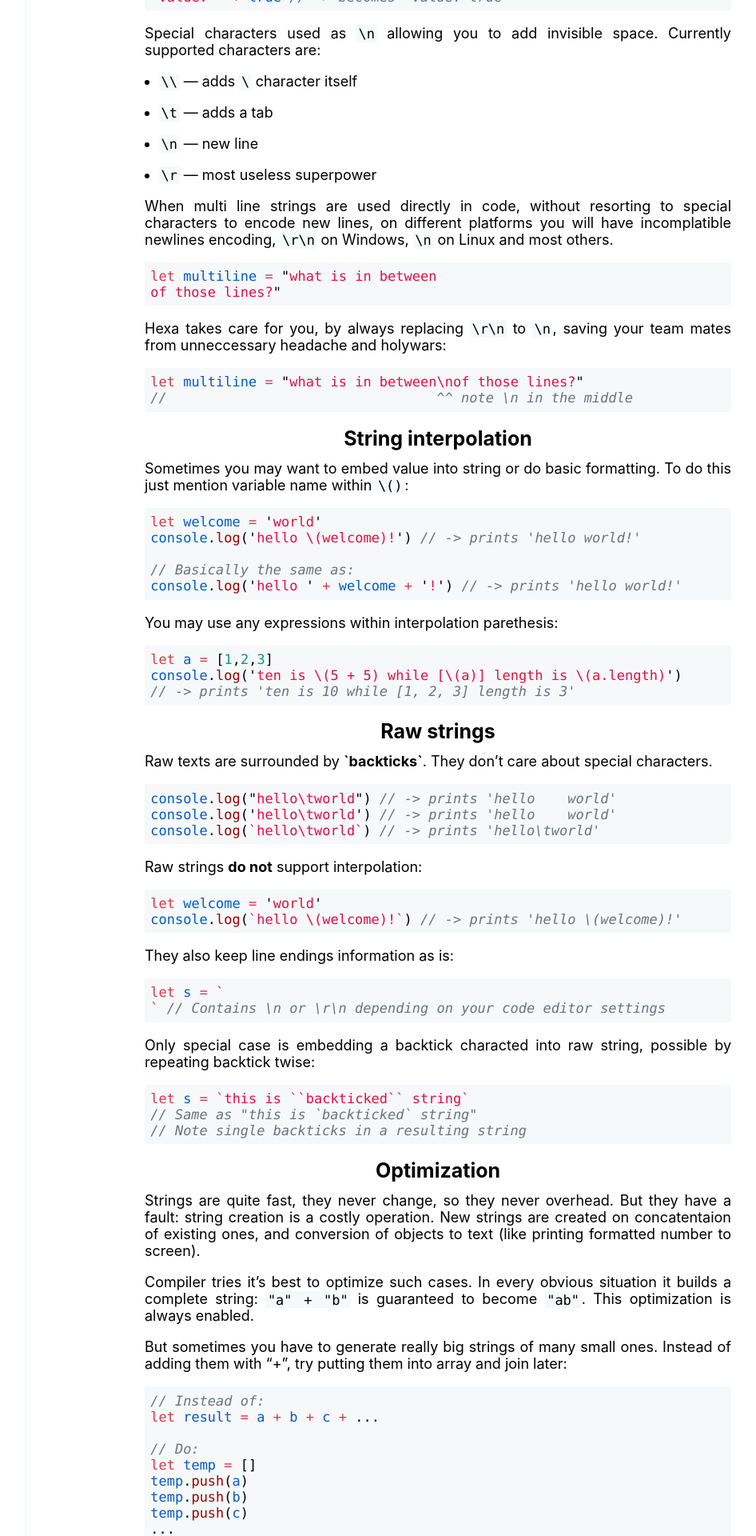
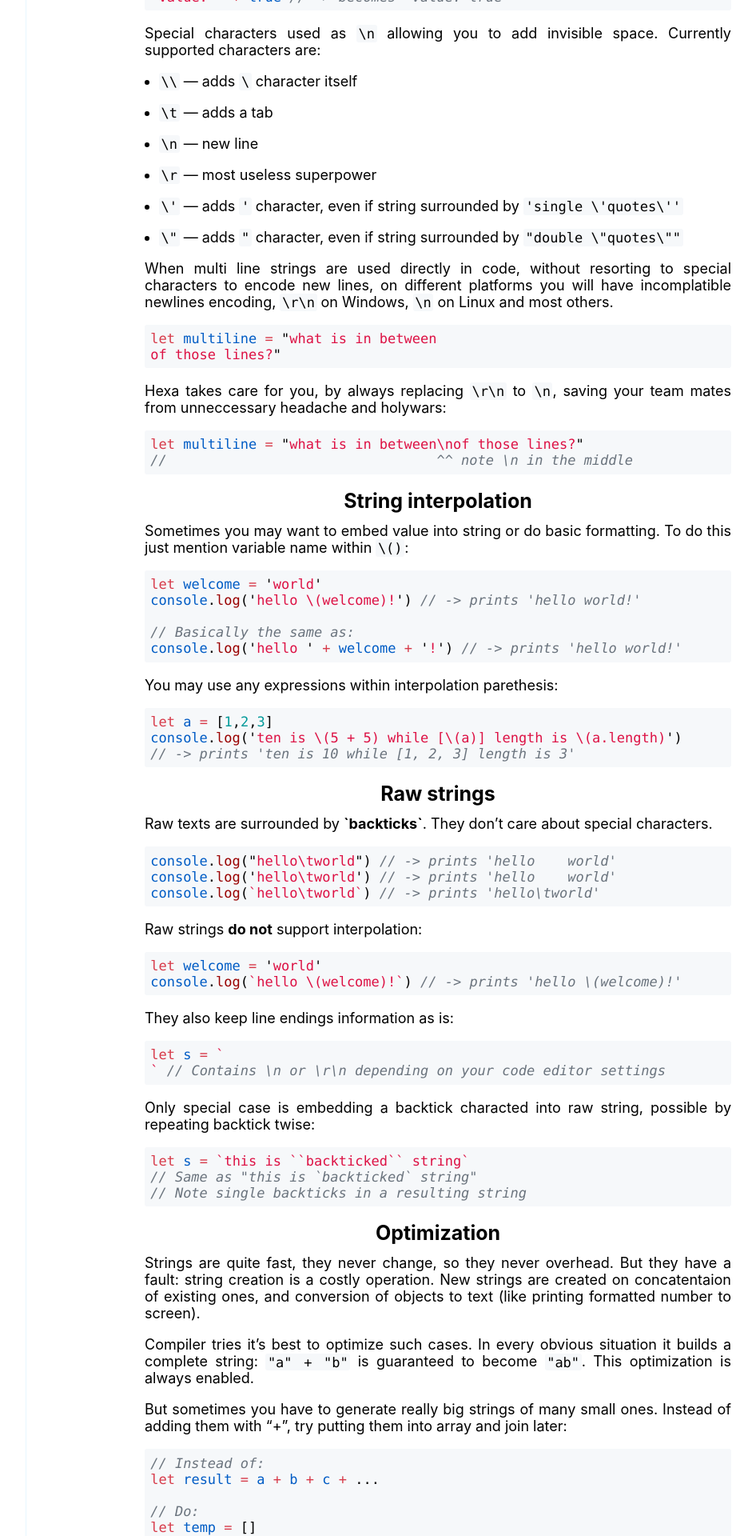
Before and after one commit to hexalang/hexalang.github.io, a Jekyll site: the page built from _book/Strings.md, in a window 1280 px wide. Shown: the part 1359-3279 px from the top of the page at 80% size, without its empty margins (217-1163 px from the left). Built offline with Jekyll 4.4.1, drawn with Linux system fonts in a browser that asks for light colours.

Commit message:
Update Strings.md

```diff
--- a/_book/Strings.md
+++ b/_book/Strings.md
@@ -69,6 +69,8 @@ Special characters used as `\n` allowing you to add invisible space. Currently s
 - `\t` — adds a tab
 - `\n` — new line
 - `\r` — most useless superpower
+- `\'` — adds `'` character, even if string surrounded by `'single \'quotes\''`
+- `\"` — adds `"` character, even if string surrounded by `"double \"quotes\""`
 
 When multi line strings are used directly in code, without resorting to special characters to encode new lines,
 on different platforms you will have incomplatible newlines encoding, `\r\n` on Windows, `\n` on Linux and most others.
```
